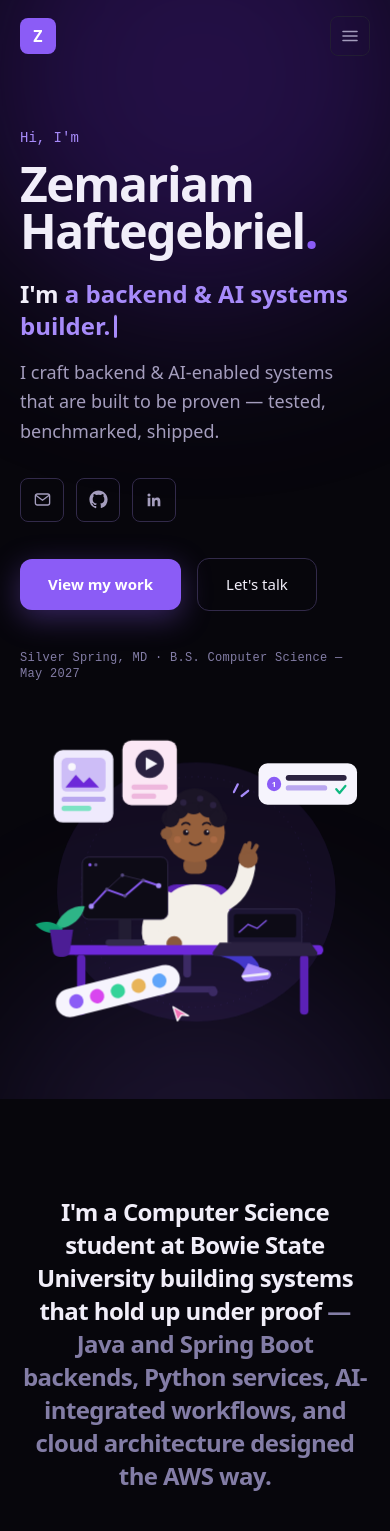
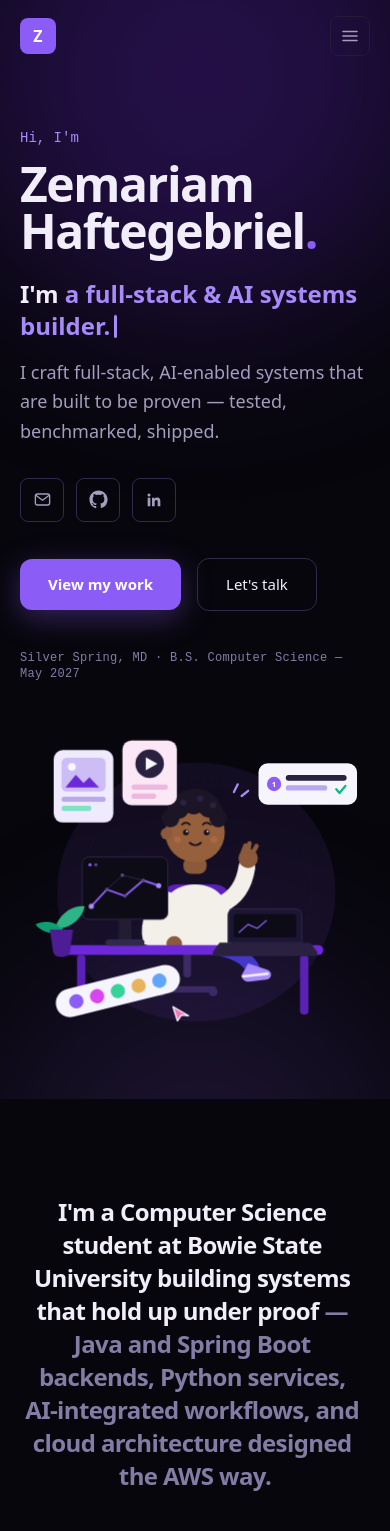
Before and after one commit to Zemukiros/portfolio, a Next.js app: page / in a window 390 px wide. Shown: the top 1531 px of the page. Built offline with nearby package versions, Linux system fonts and the light colour scheme.

Commit message:
Word-by-word About reveal, full-stack copy, cleaner project cards

```diff
--- a/src/app/globals.css
+++ b/src/app/globals.css
@@ -148,6 +148,25 @@ body {
   animation: loader-bar-fill 1.6s cubic-bezier(0.4, 0, 0.2, 1) forwards;
 }
 
+/* ---------- Word-by-word statement reveal ---------- */
+.word-reveal-word {
+  display: inline-block;
+  opacity: 0;
+  transform: translateY(8px);
+  transition: opacity 0.45s ease, transform 0.45s cubic-bezier(0.22, 1, 0.36, 1);
+}
+.word-reveal.is-visible .word-reveal-word {
+  opacity: 1;
+  transform: none;
+}
+@media (prefers-reduced-motion: reduce) {
+  .word-reveal-word {
+    opacity: 1;
+    transform: none;
+    transition: none;
+  }
+}
+
 /* ---------- Typewriter caret ---------- */
 @keyframes caret-blink {
   0%, 45% { opacity: 1; }
--- a/src/app/page.tsx
+++ b/src/app/page.tsx
@@ -6,6 +6,7 @@ import ExperienceTabs from "@/components/ExperienceTabs";
 import SectionHeading from "@/components/SectionHeading";
 import Typewriter from "@/components/Typewriter";
 import Reveal from "@/components/Reveal";
+import WordReveal from "@/components/WordReveal";
 import { TechIcon, AwsMark } from "@/components/TechIcon";
 import { profile } from "@/data/profile";
 import { skillGroups } from "@/data/skills";
@@ -55,7 +56,7 @@ export default function Home() {
                 <Typewriter
                   phrases={[
                     "a software engineer.",
-                    "a backend & AI systems builder.",
+                    "a full-stack & AI systems builder.",
                     "an AWS-certified solutions architect.",
                     "a CS student at Bowie State.",
                   ]}
@@ -63,7 +64,7 @@ export default function Home() {
               </span>
             </p>
             <p className="hero-rise hero-rise-3 mt-4 max-w-xl text-lg leading-relaxed text-ink-dim">
-              I craft backend &amp; AI-enabled systems that are built to be
+              I craft full-stack, AI-enabled systems that are built to be
               proven — tested, benchmarked, shipped.
             </p>
             <div className="hero-rise hero-rise-4 mt-8">
@@ -106,18 +107,19 @@ export default function Home() {
 
       {/* ================= About ================= */}
       <section id="about" className="mx-auto w-full max-w-6xl px-5 py-24 sm:px-8">
-        <Reveal>
-          <p className="mx-auto max-w-3xl text-center font-display text-[clamp(1.5rem,3.2vw,2.25rem)] font-semibold leading-snug tracking-tight">
-            <span className="text-ink">
-              I&apos;m a Computer Science student at Bowie State University building
-              systems that hold up under proof
-            </span>{" "}
-            <span className="text-ink-faint">
-              — Java and Spring Boot backends, Python services, AI-integrated
-              workflows, and cloud architecture designed the AWS way.
-            </span>
-          </p>
-        </Reveal>
+        <WordReveal
+          className="mx-auto max-w-3xl text-center font-display text-[clamp(1.5rem,3.2vw,2.25rem)] font-semibold leading-snug tracking-tight"
+          segments={[
+            {
+              text: "I'm a Computer Science student at Bowie State University building systems that hold up under proof",
+              className: "text-ink",
+            },
+            {
+              text: "— Java and Spring Boot backends, Python services, AI-integrated workflows, and cloud architecture designed the AWS way.",
+              className: "text-ink-faint",
+            },
+          ]}
+        />
         <Reveal delay={180} className="mt-10 flex flex-wrap justify-center gap-3">
           {[
             "B.S. Computer Science · GPA 3.8",
--- a/src/components/ProjectCarousel.tsx
+++ b/src/components/ProjectCarousel.tsx
@@ -169,14 +169,14 @@ export default function ProjectCarousel() {
                     <p className="mt-3 font-mono text-xs text-white/70">{p.headlineMetric}</p>
                   )}
                 </div>
-                <div className="flex flex-col items-end gap-2">
-                  {card.featured && (
+                {card.featured && (
+                  <div className="flex flex-col items-end gap-2">
                     <span className="rounded-full bg-white px-3 py-1 font-mono text-[11px] font-semibold text-accent-deep">
                       Featured
                     </span>
-                  )}
-                  <StatusChip status={p.status} />
-                </div>
+                    <StatusChip status={p.status} />
+                  </div>
+                )}
               </div>
 
               {/* floating tech marks */}
--- /dev/null
+++ b/src/components/WordReveal.tsx
@@ -0,0 +1,63 @@
+"use client";
+
+import { useEffect, useRef } from "react";
+
+type Segment = { text: string; className?: string };
+
+/**
+ * Reveals a statement word by word as it scrolls into view — each word rises
+ * and brightens in sequence. Static for reduced-motion users.
+ */
+export default function WordReveal({
+  segments,
+  className = "",
+  wordDelayMs = 38,
+}: {
+  segments: Segment[];
+  className?: string;
+  wordDelayMs?: number;
+}) {
+  const ref = useRef<HTMLParagraphElement>(null);
+
+  useEffect(() => {
+    const el = ref.current;
+    if (!el) return;
+    const observer = new IntersectionObserver(
+      (entries) => {
+        for (const entry of entries) {
+          if (entry.isIntersecting) {
+            el.classList.add("is-visible");
+            observer.disconnect();
+          }
+        }
+      },
+      { threshold: 0.25, rootMargin: "0px 0px -60px 0px" },
+    );
+    observer.observe(el);
+    return () => observer.disconnect();
+  }, []);
+
+  let wordIndex = 0;
+  return (
+    <p ref={ref} className={`word-reveal ${className}`}>
+      {segments.map((seg, si) => (
+        <span key={si} className={seg.className}>
+          {seg.text.split(" ").map((word, wi) => {
+            const delay = wordIndex++ * wordDelayMs;
+            return (
+              <span
+                key={wi}
+                className="word-reveal-word"
+                style={{ transitionDelay: `${delay}ms` }}
+              >
+                {word}
+                {wi < seg.text.split(" ").length - 1 ? " " : ""}
+              </span>
+            );
+          })}
+          {si < segments.length - 1 ? " " : ""}
+        </span>
+      ))}
+    </p>
+  );
+}
```
